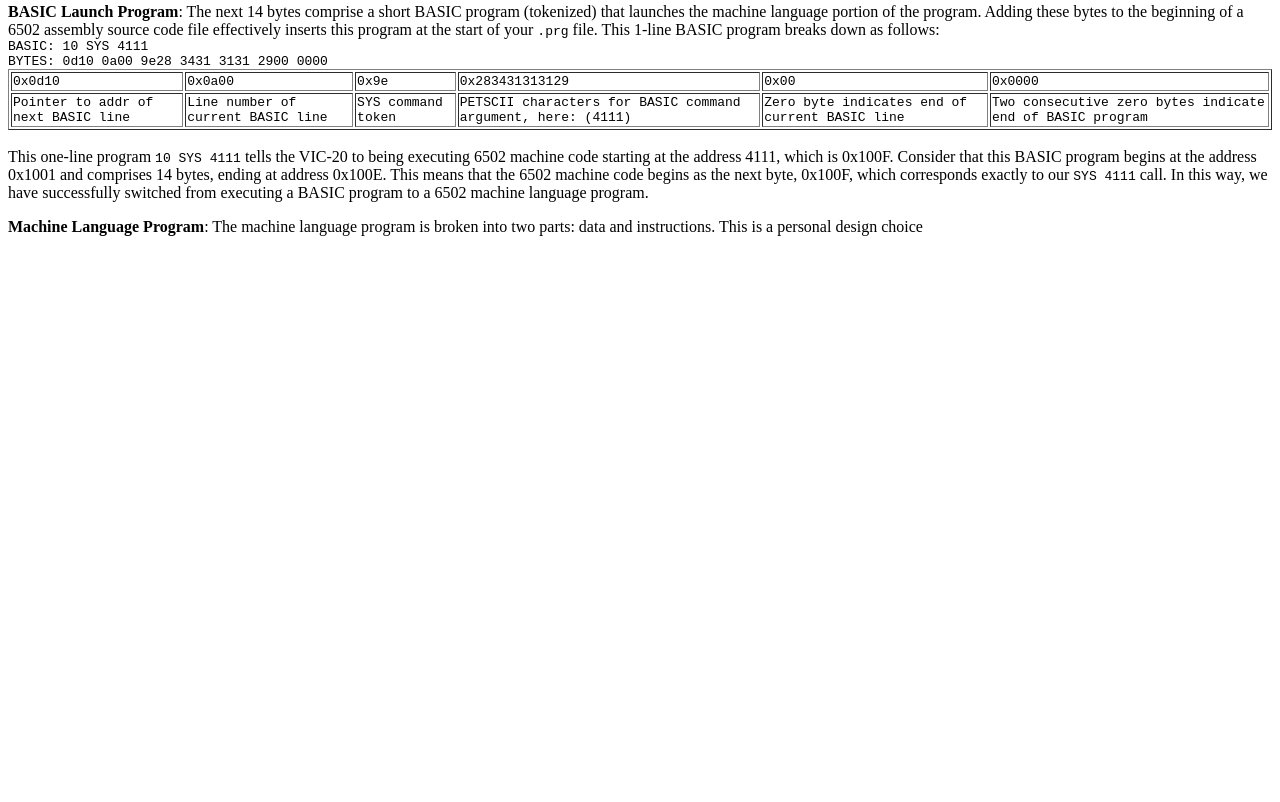
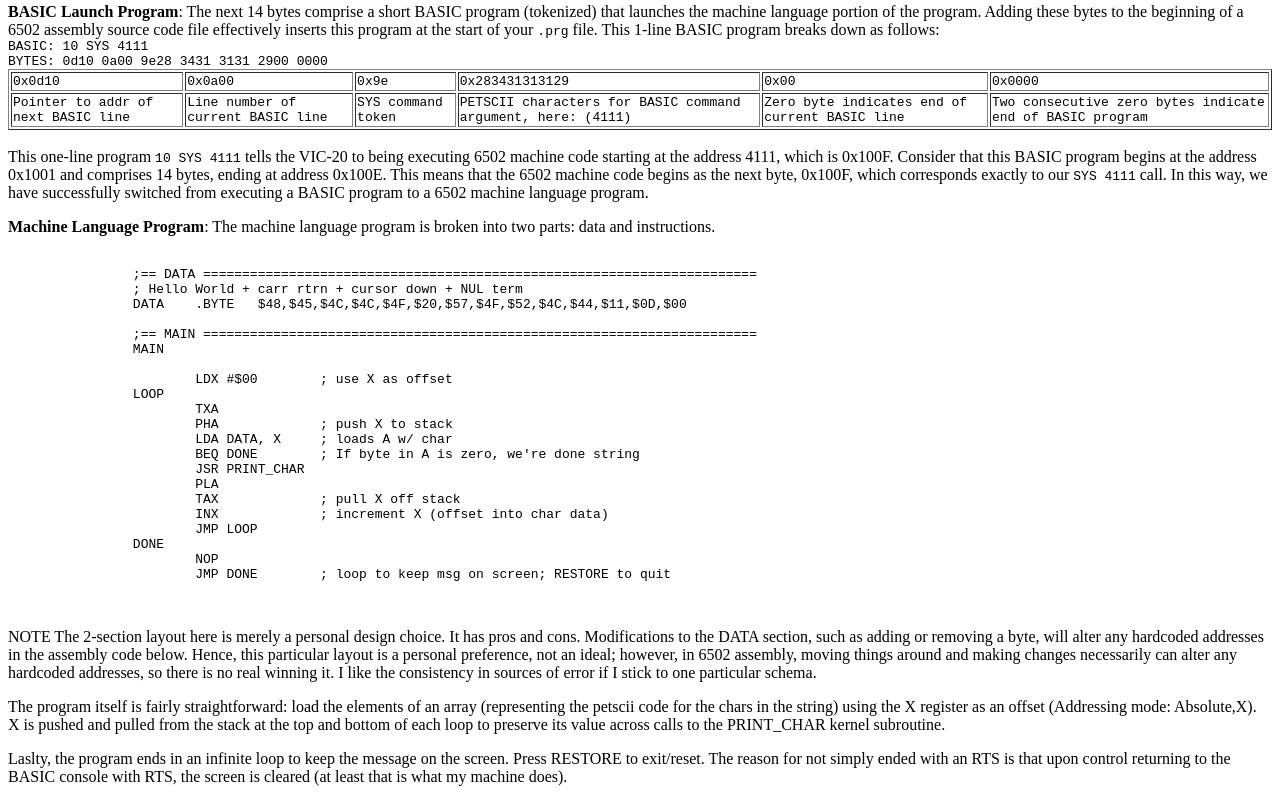
Before and after one commit to etvanlieshout/etvanlieshout.github.io, a plain HTML site: page vic-20/prg-files.html in a window 1280 px wide. Shown: the part 887-1689 px from the top of the page. Before the commit the page ends 1139 px from the top, so only its background shows below. Drawn offline with Linux system fonts and the light colour scheme.

Commit message:
updates + improvements

```diff
--- a/vic-20/prg-files.html
+++ b/vic-20/prg-files.html
@@ -11,7 +11,7 @@
 	</p>
 	<p>
 		Commodore's <code>.prg</code> filetype is a simple executable file format used in the PET,
-		VIC-20, C64, and C128. It is a simple (BASIC?) format, but the details of how a <code>.prg</code>
+		VIC-20, C64, and C128. It is a simple (BASIC?-Ha!) format, but the details of how a <code>.prg</code>
 		file is implemented on a particular Commodore system as well as what the file format can and
 		cannot do require some elaboration.
 	</p>
@@ -25,9 +25,8 @@
 	<p><b>HEADER</b>: The two-byte header designates
 		the memory location into which the program is to be loaded. This location is almost always
 		designated to be the start of the user's BASIC program RAM space. For the VIC-20 that address
-		is 0x1001 (while the system's user RAM starts at 0x1000, for some reason these first bytes
-		create issues, hence starting one byte into the user RAM space).
-		When loading the program into main memory, the system skips the header and only
+		is 0x1001, and on the C64 it is 0x0801 (while the system's user RAM starts at 0x1000, that low byte must remain a zero-
+		value). When loading the program into main memory, the system skips the header and only
 		loads the program byte sequence into memory starting at the designated memory location.
 	</p>
 	<p><b>PROGRAM</b>: The program itself in the <code>.prg</code> is a tokenized BASIC program, but by
@@ -97,9 +96,52 @@
 		to our <code>SYS 4111</code> call. In this way, we have successfully switched from executing a
 		BASIC program to a 6502 machine language program.
 	</p>
-	<!--INSERT table breaking down the BASIC program-->
 	<p>
 	<b>Machine Language Program</b>: The machine language program is broken into two parts: data and instructions.
-	This is a personal design choice
+	</p>
+	<pre>
+	<code>
+		;== DATA =======================================================================
+		; Hello World + carr rtrn + cursor down + NUL term
+		DATA	.BYTE	$48,$45,$4C,$4C,$4F,$20,$57,$4F,$52,$4C,$44,$11,$0D,$00
+
+		;== MAIN =======================================================================
+		MAIN
+
+			LDX #$00	; use X as offset
+		LOOP
+			TXA
+			PHA		; push X to stack
+			LDA DATA, X	; loads A w/ char
+			BEQ DONE	; If byte in A is zero, we're done string
+			JSR PRINT_CHAR
+			PLA
+			TAX		; pull X off stack
+			INX		; increment X (offset into char data)
+			JMP LOOP
+		DONE
+			NOP
+			JMP DONE	; loop to keep msg on screen; RESTORE to quit
+	</code>
+	</pre>
+	<p>
+	NOTE The 2-section layout here is merely a personal design choice. It has pros and cons.
+	Modifications to the DATA section, such as adding or removing a byte, will alter
+	any hardcoded addresses in the assembly code below. Hence, this particular layout is a
+	personal preference, not an ideal; however, in 6502 assembly, moving things around and making
+	changes necessarily can alter any hardcoded addresses, so there is no real winning it. I
+	like the consistency in sources of error if I stick to one particular schema.
+	</p>
+	<p>
+	The program itself is fairly straightforward: load the elements of an array (representing
+	the petscii code for the chars in the string) using the X register as an offset (Addressing
+	mode: Absolute,X). X is pushed and pulled from the stack at the top and bottom of each loop
+	to preserve its value across calls to the PRINT_CHAR kernel subroutine.
+	</p>
+	<p>
+	Laslty, the program ends in an infinite loop to keep the message on the screen. Press
+	RESTORE to exit/reset. The reason for not simply ended with an RTS is that upon
+	control returning to the BASIC console with RTS, the screen is cleared (at least
+	that is what my machine does).
 	</p>
 </body>
```
Also changed, not shown: vic-20/vic-20-hello-world.html (+13 -5 lines).
